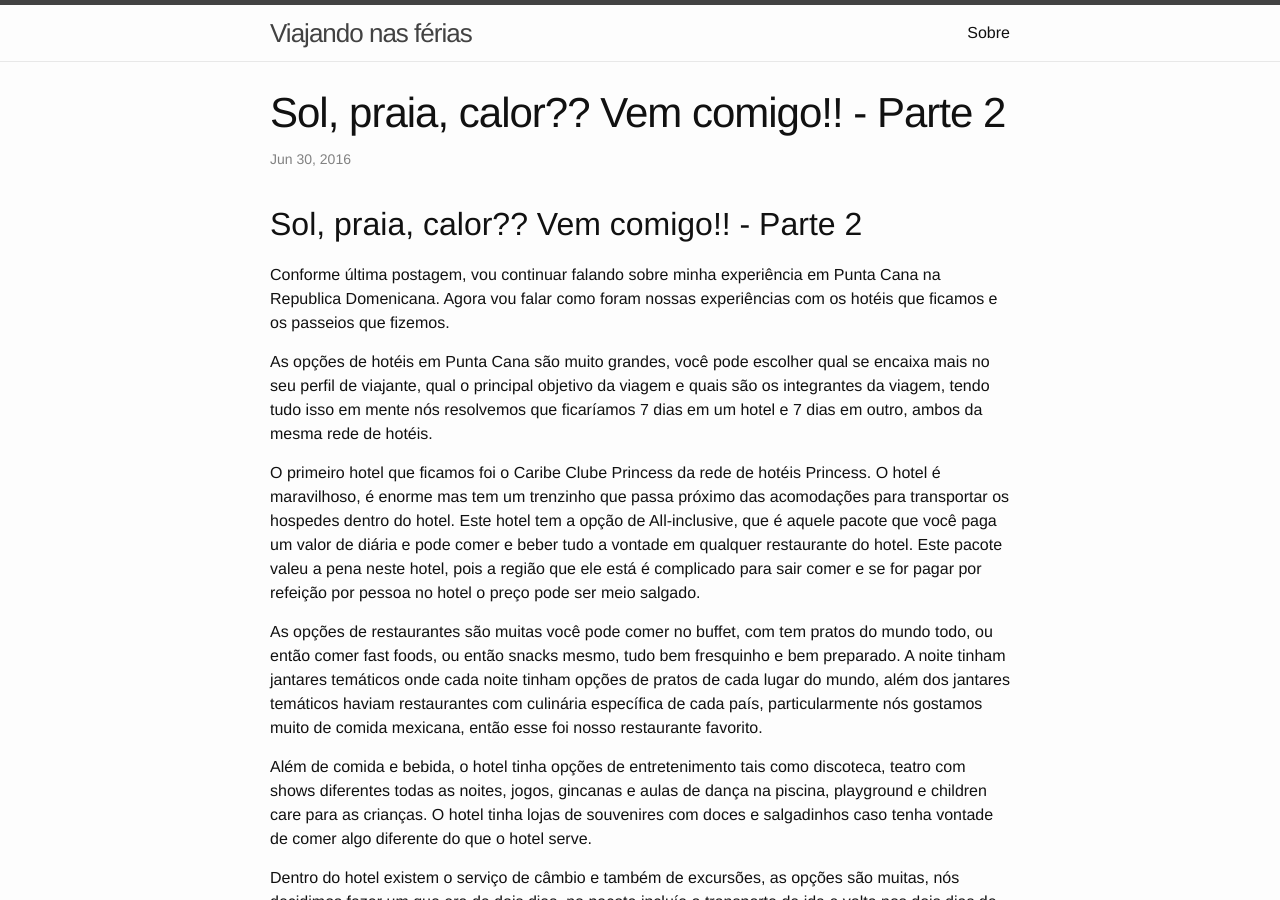
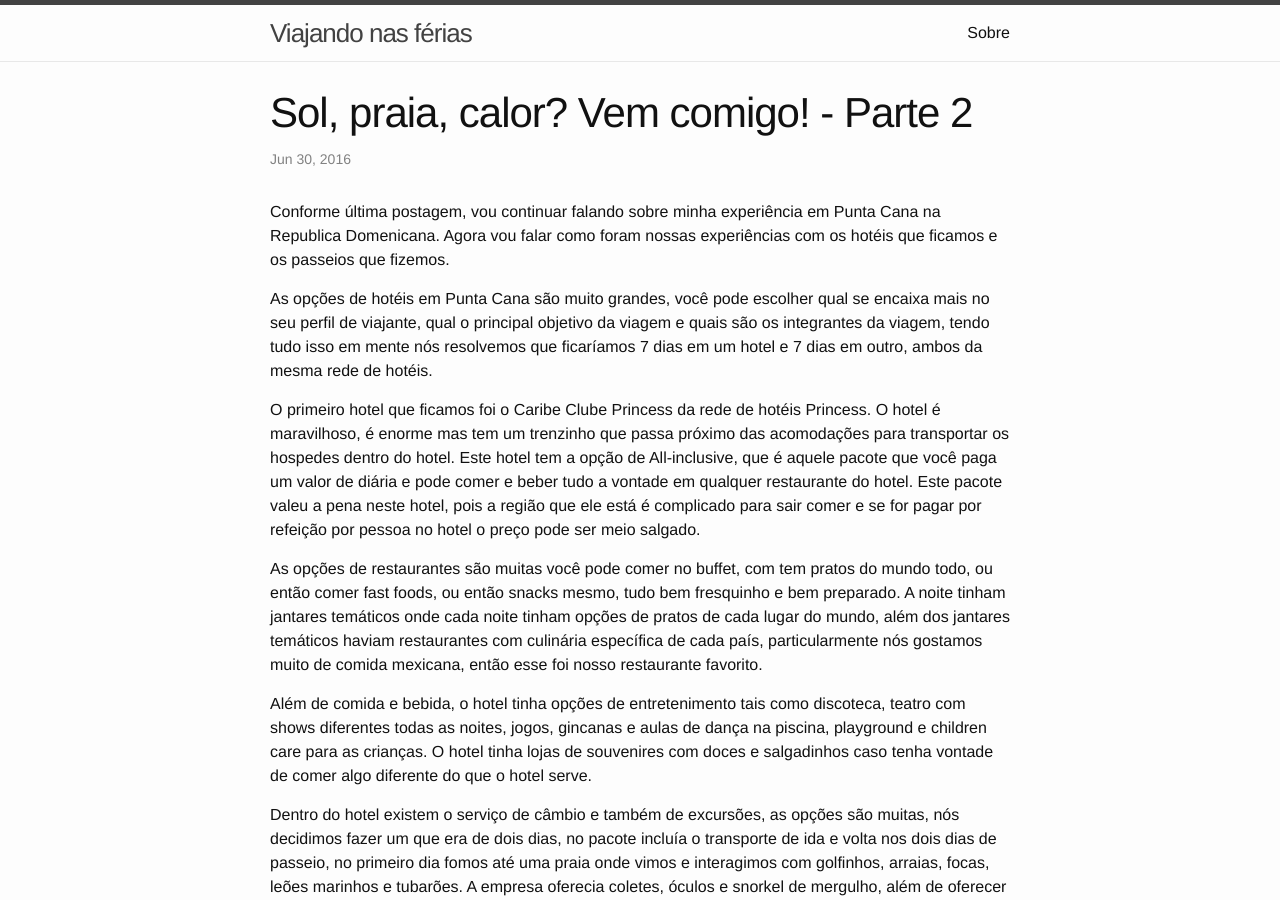
Before and after one commit to ruanltbg/viajandonasferias, a Jekyll site: the page built from _posts/2016-06-30-Post-3-Punta-Cana-2.md, in a window 1280 px wide and 900 px high. Built offline with Jekyll 4.4.1, drawn with Linux system fonts in a browser that asks for light colours.

Commit message:
Update 2016-06-30-Post-3-Punta-Cana-2.md

```diff
--- a/_posts/2016-06-30-Post-3-Punta-Cana-2.md
+++ b/_posts/2016-06-30-Post-3-Punta-Cana-2.md
@@ -1,12 +1,10 @@
 ---
 layout: post
-title:  "Sol, praia, calor?? Vem comigo!! - Parte 2"
+title:  "Sol, praia, calor? Vem comigo! - Parte 2"
 date:   2016-06-30 16:00:31 +0000
 categories: jekyll update
 ---
 
-
-## Sol, praia, calor?? Vem comigo!! - Parte 2
 
 Conforme última postagem, vou continuar falando sobre minha experiência em Punta Cana na Republica Domenicana. Agora vou falar como foram nossas experiências com os hotéis que ficamos e os passeios que fizemos.
 
```
